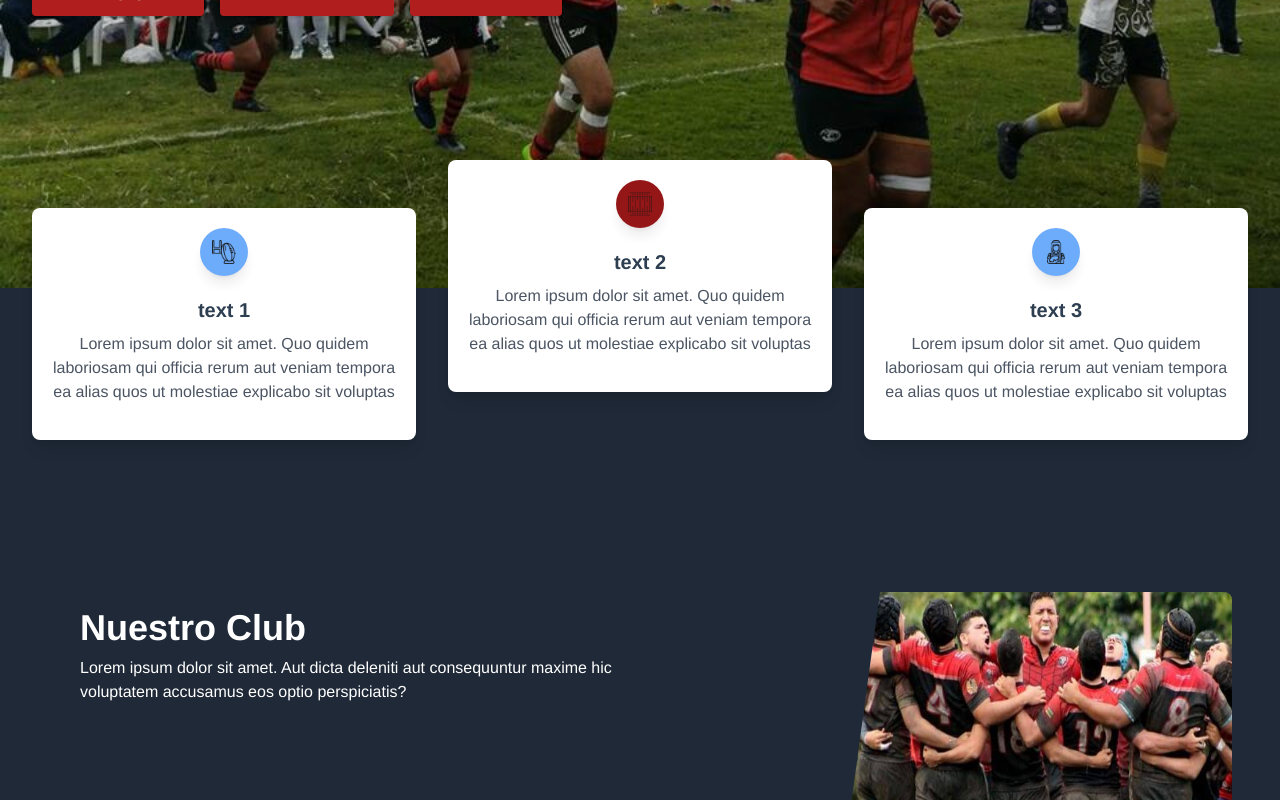
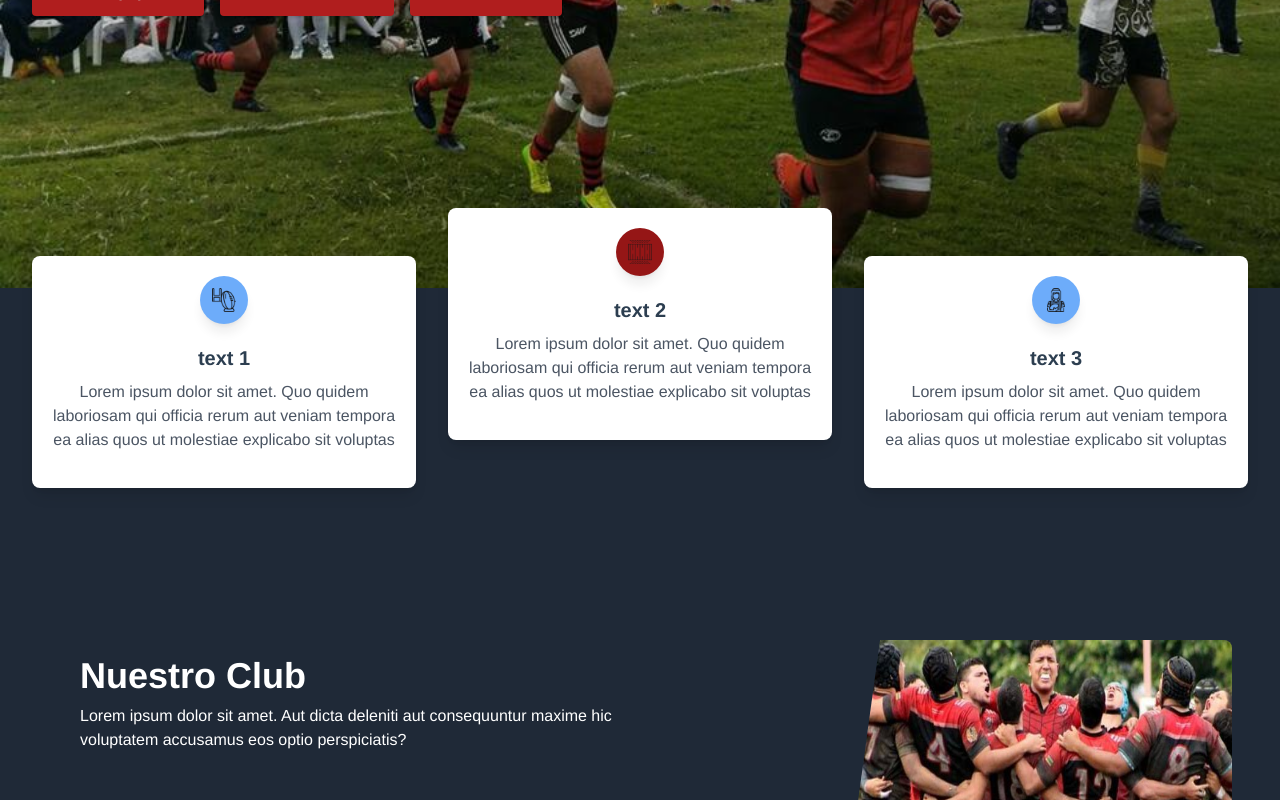
Before and after one commit to pcgarciac96/lobosproyect, a Vue app in the folder frontend/: page /home in a window 1280 px wide. Shown: the part 512-1312 px from the top of the page. Built offline with nearby package versions, Linux system fonts and the light colour scheme.

Commit message:
ajusta codigo

```diff
--- a/frontend/src/components/cardsInformation.vue
+++ b/frontend/src/components/cardsInformation.vue
@@ -1,5 +1,5 @@
 <template>
-  <section class="pb-20 bg-gray-800 -mt-32">
+  <section class="pb-20 bg-gray-800 -mt-32 md:-mt-20">
     <div class="container mx-auto px-4">
       <div class="flex flex-wrap">
         <div
```
